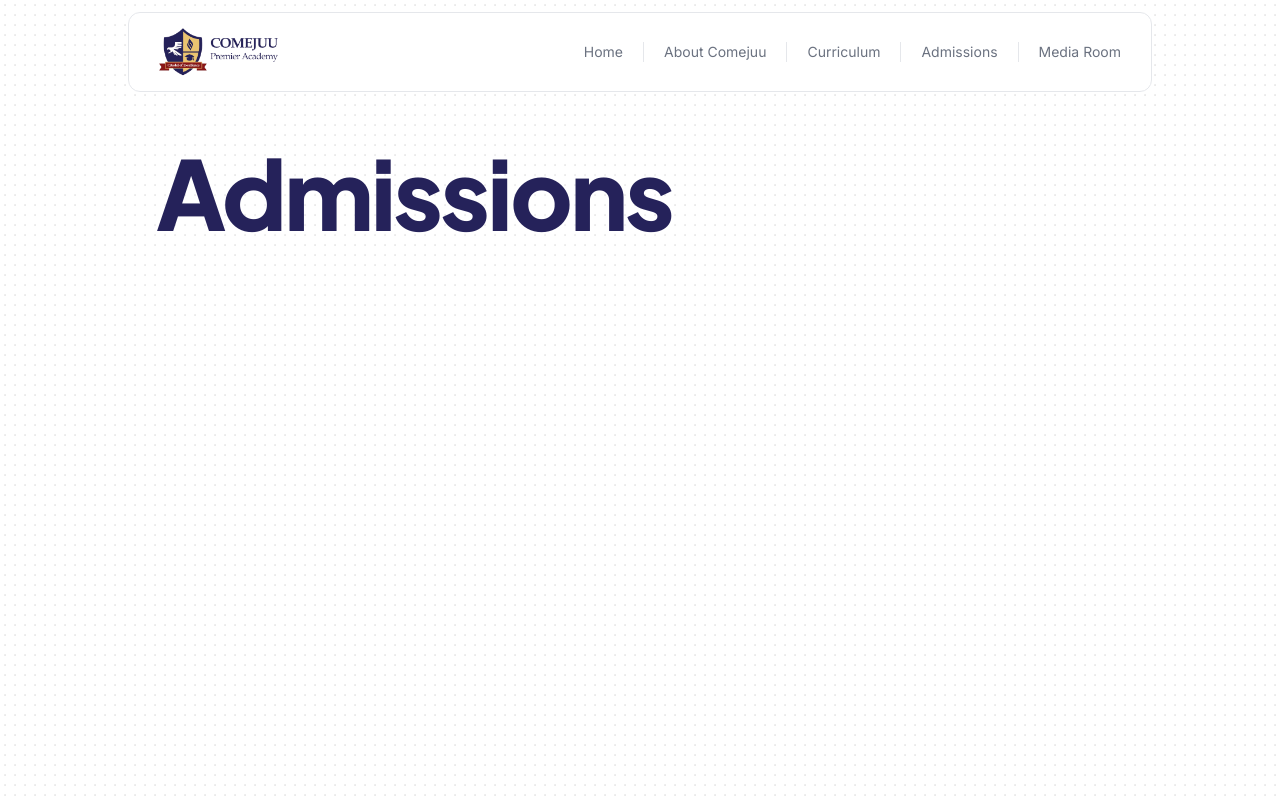
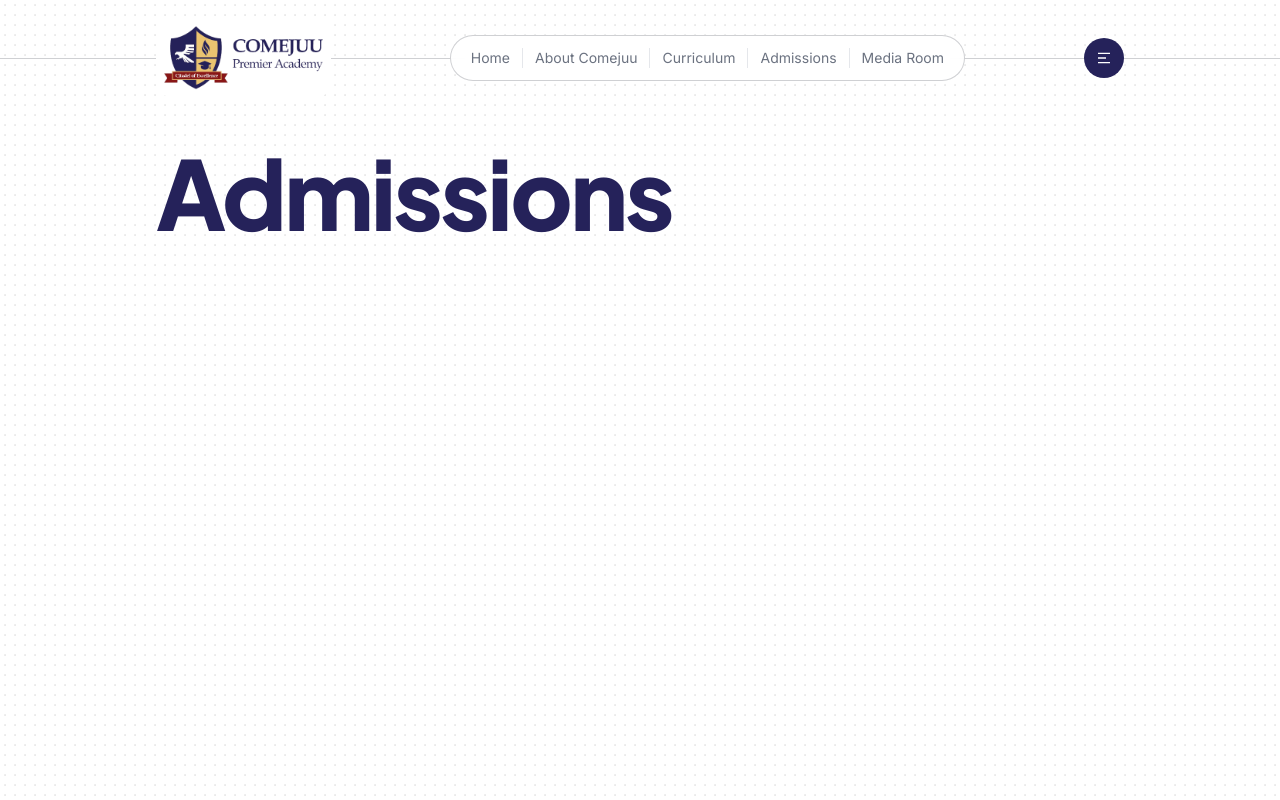
Before and after one commit to Comejuu-for-Devs/comejuu-web, a Next.js app: page /admissions in a window 1280 px wide. Shown: the top 800 px of the page. Built offline with nearby package versions, Linux system fonts and the light colour scheme.

Commit message:
Update nav, formatting.

```diff
--- a/src/app/admissions/page.tsx
+++ b/src/app/admissions/page.tsx
@@ -1,5 +1,5 @@
+import React from 'react'
 import Dots from '@/components/layout/Dots'
-import React from 'react'
 
 const Admissions = () => {
   return (
--- a/src/components/layout/Navbar.tsx
+++ b/src/components/layout/Navbar.tsx
@@ -1,33 +1,48 @@
+import React from 'react'
+import Link from 'next/link'
 import Image from 'next/image'
-import Link from 'next/link'
-import React from 'react'
+import { RiMenu2Line } from 'react-icons/ri'
 
 import Navlink from '@/components/layout/Navlink'
+import Button from '@/components/Button'
 
 import logo from '@/assets/logo.png'
 
 const Navbar = () => {
   return (
-    <nav className='py-[15px] px-[30px] border rounded-xl w-full md:max-w-screen-lg mx-auto
-    fixed top-3 left-1/2 -translate-x-1/2 flex items-center justify-between bg-white/95
-    b backdrop-blur z-50'>
-      <Link href='/' className='w-max'>
+    <nav className='rounded-xl w-full
+    fixed top-5 left-0 z-50 flex items-center'>
+      {/* LINE */}
+      <div className="absolute h-px w-full bg-gray-900/20 left-0" />
+
+      {/* NAV */}
+      <div className="relative z-10 container flex items-center justify-between">
+        <Link href='/' className='w-max bg-white rounded-xl py-1.5 px-2'>
           <Image
             src={logo}
             width={412}
             height={166}
             alt=''
-          className='h-12 w-auto'
+            className='h-16 w-auto'
           />
         </Link>
 
-      <div className="hidden md:flex items-center gap-5">
+        <div className="hidden md:flex items-center gap-3 bg-white/90 py-3 px-5 border
+        border-gray-900/20 backdrop-blur-md rounded-full">
           <Navlink name='Home' url='/' />
           <Navlink name='About Comejuu' url='/about' />
           <Navlink name='Curriculum' url='/curriculum' />
           <Navlink name='Admissions' url='/admissions' />
           <Navlink name='Media Room' url='/mediaroom' />
         </div>
+
+        <Button
+          size='icon'
+          className='justify-center text-base'
+        >
+          <RiMenu2Line />
+        </Button>
+      </div>
     </nav>
   )
 }
--- a/src/components/layout/Navlink.tsx
+++ b/src/components/layout/Navlink.tsx
@@ -10,7 +10,7 @@ const Navlink: React.FC<NavlinkProps> = ({ name, url }) => {
   return (
     <Link
       href={url}
-      className='text-sm text-gray-500 hover:text-primary transition pr-5 border-r
+      className='text-sm text-gray-500 hover:text-primary transition pr-3 border-r
       border-gray-200 last:border-0 last:pr-0'
     >
       {name}
```
Lines whose indentation alone changed are shown as unchanged.
